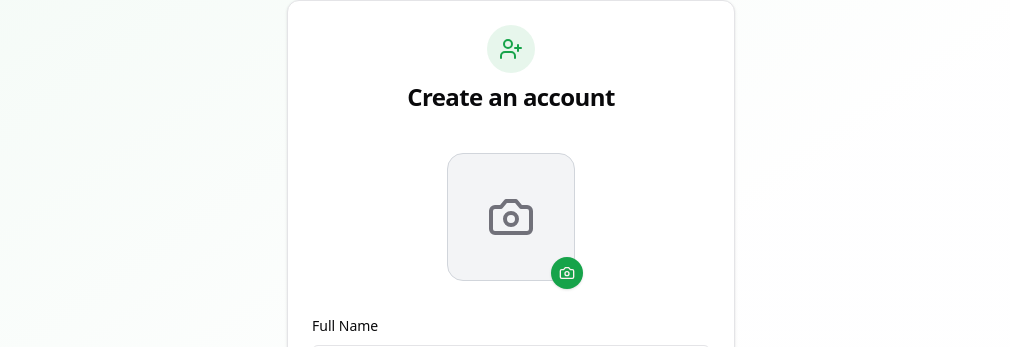
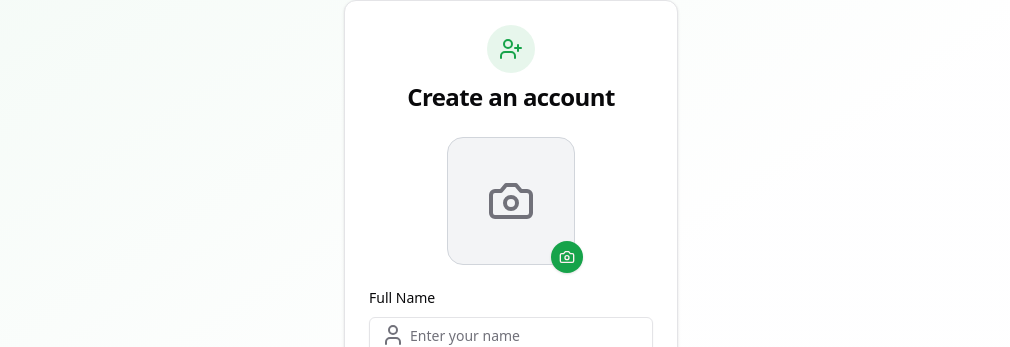
Before and after one commit to rakibh3/vocasensei-client, a React (Vite) app: page /register in a window 1280 px wide. Shown: the part 65-412 px from the top of the page, without its empty margins (129-1139 px from the left). Built offline with nearby package versions, Linux system fonts and the light colour scheme; no server answers.

Commit message:
fix: tweak class names to resolve height issues in Login, Register components

```diff
--- a/src/components/auth/Login.jsx
+++ b/src/components/auth/Login.jsx
@@ -11,7 +11,8 @@ import AuthFooter from './auth-utils/AuthFooter';
 
 const Login = () => {
   return (
-    <Card className="w-full max-w-md">
+    <div className="flex min-h-[85vh] flex-col items-center justify-center">
+      <Card className="w-full max-w-sm md:max-w-lg ">
         <CardHeader className="space-y-2 text-center">
           <div className="flex justify-center">
             <div className="rounded-full bg-primary/10 p-3">
@@ -32,6 +33,7 @@ const Login = () => {
           />
         </CardFooter>
       </Card>
+    </div>
   );
 };
 export default Login;
--- a/src/components/auth/Register.jsx
+++ b/src/components/auth/Register.jsx
@@ -12,7 +12,8 @@ import RegisterForm from './auth-utils/RegisterForm';
 
 const Register = () => {
   return (
-    <Card className="w-full max-w-md">
+    <div className="flex min-h-[85vh] flex-col items-center justify-center">
+      <Card className="w-full max-w-sm md:max-w-lg">
         <CardHeader className="space-y-2 text-center">
           <div className="flex justify-center">
             <div className="rounded-full bg-primary/10 p-3">
@@ -34,6 +35,7 @@ const Register = () => {
           />
         </CardFooter>
       </Card>
+    </div>
   );
 };
 export default Register;
--- a/src/components/auth/auth-utils/RegisterForm.jsx
+++ b/src/components/auth/auth-utils/RegisterForm.jsx
@@ -60,7 +60,7 @@ const RegisterForm = () => {
         <div className="space-y-2">
           <AvatarUpload
             onChange={(file) => form.setValue('photo', file)}
-            className="py-4"
+            className="pb-1"
           />
           {form.formState.errors.photo && (
             <p className="text-sm text-destructive text-center">
--- a/src/layout/MainLayout.jsx
+++ b/src/layout/MainLayout.jsx
@@ -11,11 +11,11 @@ const MainLayout = () => {
   ) : (
     <main className="min-h-screen place-items-center bg-gradient-to-br from-primary/5 via-secondary/5 to-muted/5">
       <Navbar />
-      <div className="w-full px-4 sm:px-6 lg:px-8">
+      <Outlet />
+      {/* <div className="w-full px-4 sm:px-6 lg:px-8">
         <div className="mx-auto flex justify-center">
-          <Outlet />
         </div>
-      </div>
+      </div> */}
       <Footer />
     </main>
   );
```
Lines whose indentation alone changed are shown as unchanged.
